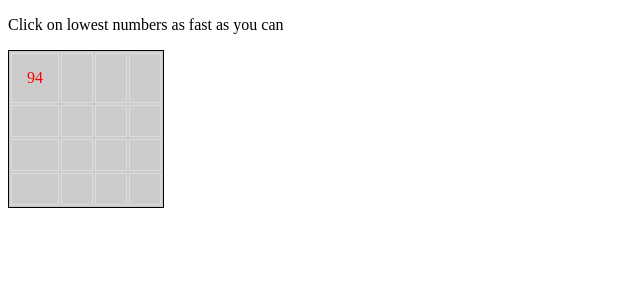
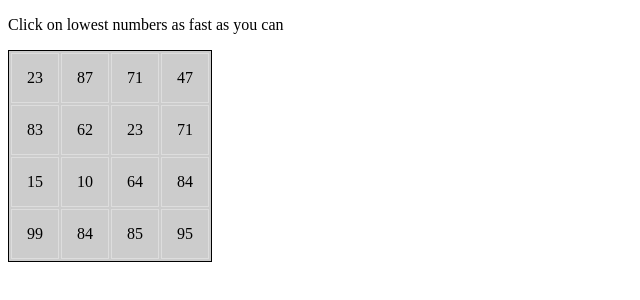
Before and after one commit to FEvelychko/game-whoIsFaster, a plain HTML site: page index.html in a window 1280 px wide. Shown: the whole page, without its empty margins (0-640 px from the left). Drawn offline with Linux system fonts and the light colour scheme.

Commit message:
the hiding of chosen elements

```diff
--- a/index.html
+++ b/index.html
@@ -6,7 +6,7 @@
         <title>who is faster?</title>
         <link href="styles/style.css" rel="stylesheet">
     </head>
-    <body>
+    <body onload="prepareGame();">
         <div class="active">
             <p>Click on lowest numbers as fast as you can</p>
         </div>
@@ -19,7 +19,9 @@
         <div id="gameover" hidden="true">
             <p>Congratulations!</p>
             <p>Your time is: <span id="time"></span> seconds</p>
+            <!--<button id="restart" onclick="prepareGame();">Restart</button>-->
         </div>
         <script type="text/javascript" src = "scripts/app.js"></script>
+        <!--<script type="text/javascript" src = "scripts/test.js"></script>-->
     </body>
     </html>
--- a/scripts/app.js
+++ b/scripts/app.js
@@ -2,11 +2,72 @@
  * Created by Maksym on 25.09.2015.
  */
 
-    function hideCell(value){
-        value.style.color = "red";
+
+    function prepareGame(){
+
+        var cells = document.getElementsByTagName('td');
+        for(var i = 0; i < cells.length; i++){
+            cells[i].innerHTML = Math.floor((Math.random() * 100) + 1);
+            cells[i].onclick = hideCell;
+        }
     }
-    var cells = document.getElementsByTagName('td');
-    for(var i = 0; i < cells.length; i++){
-        cells[i].innerHTML = Math.floor((Math.random() * 100) + 1);
-        cells[i] = hideCell(cells[i]);GIT
+
+    function hideCell(){
+        debugger;
+        var current = parseInt(this.innerHTML);
+        cells = document.getElementsByTagName('td');
+        for(var j = 0; j < cells.length; j++){
+            if(cells[j].innerHTML == current){
+                cells[j].hidden = 'hidden';
+            }
+        }
     }
+
+
+    /*var startTime;
+    var cellsLeft;
+    function changeActiveHiddenState(hiddenVal) {
+        var active = document.getElementsByClassName('active');
+        for (var i = 0; i < active.length; i++) {
+            active[i].hidden = hiddenVal;
+        }
+    }
+    function prepareGame() {
+        document.getElementById('gameover').hidden = 'hidden';
+        changeActiveHiddenState('');
+        var cells = document.getElementsByTagName('td');
+        for (var i = 0; i < cells.length; i++) {
+            cells[i].hidden = '';
+            cells[i].innerHTML = Math.floor((Math.random() * 100) + 1);
+            cells[i].onclick = handleClick;
+        }
+        cellsLeft = 16;
+        startTime = Date.now();
+    }
+    function handleClick() {
+        debugger;
+        var current = parseInt(this.innerHTML);
+        var incorrect = false;
+        var cells = document.getElementsByTagName('td');
+        for (var i = 0; i < cells.length; i++) {
+            var cell = cells[i];
+            if (!cell.hidden) {
+                if (parseInt(cell.innerHTML) < current) {
+                    incorrect = true;
+                }
+            }
+        }
+        if (!incorrect) {
+            this.hidden = 'hidden';
+            cellsLeft--;
+            if (cellsLeft == 0) {
+                finishGame();
+            }
+
+        }
+    }
+    function finishGame() {
+        changeActiveHiddenState('hidden');
+        document.getElementById('time').innerHTML = (Date.now() - startTime) / 1000;
+        document.getElementById('gameover').hidden = '';
+    }*/
```
